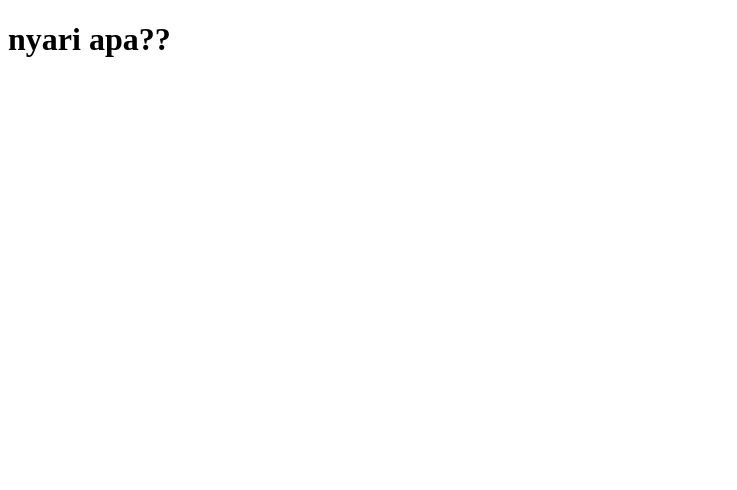
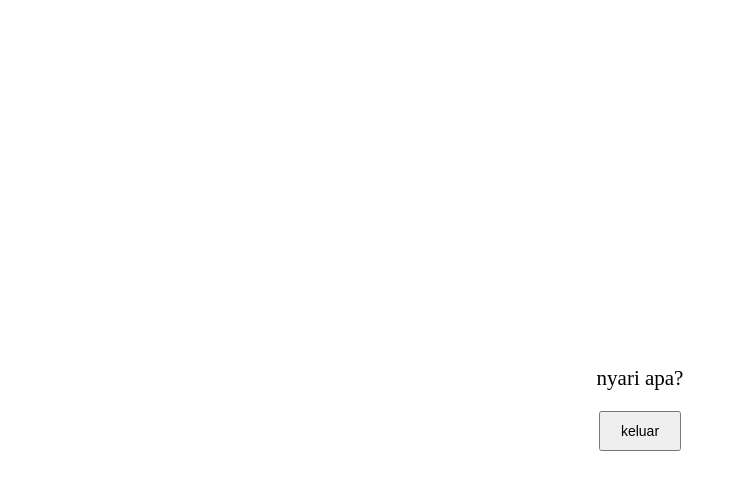
Before and after one commit to viirrr0108-web/me, a plain HTML site: page index.html in a window 1280 px wide. Shown: the whole page, without its empty margins (0-737 px from the left). Drawn offline with Linux system fonts and the light colour scheme.

Commit message:
Update index.html

```diff
--- a/index.html
+++ b/index.html
@@ -1,10 +1,48 @@
+
 <!DOCTYPE html>
 <html lang="id">
 <head>
-    <meta charset="UTF-8">
-    <title>Nyari Apa?</title>
+  <meta charset="UTF-8">
+  <title>get out.</title>
+  <style>
+    body {
+      background-color: white;
+      color: black;
+      font-family: "Times New Roman", serif;
+      font-size: 21px;
+      display: flex;
+      flex-direction: column;
+      justify-content: center;
+      align-items: center;
+      height: 100vh;
+    }
+
+    button {
+      padding: 10px 20px;
+      font-size: 14px;
+      cursor: pointer;
+      margin-top: 20px;
+    }
+  </style>
 </head>
 <body>
-    <h1>nyari apa??</h1>
+
+  <div>nyari apa?</div>
+  <button onclick="mainkan()">keluar</button>
+
+  <audio id="audio">
+    <source src="mpo.mp3" type="audio/mpeg">
+    Browser kamu tidak mendukung audio.
+  </audio>
+
+  <script>
+    function mainkan() {
+      const audio = document.getElementById("audio");
+      audio.pause();
+      audio.currentTime = 0;
+      audio.play();
+    }
+  </script>
+
 </body>
 </html>
```
